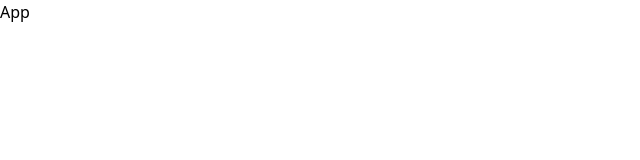
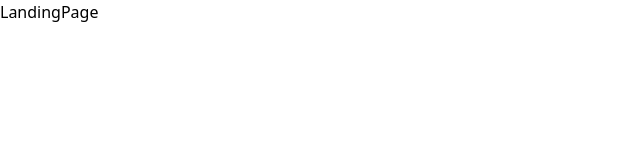
Before and after one commit to akashcn04/CampusCompanion, a React (Vite) app in the folder client/: page /landing-page in a window 1280 px wide. Shown: the top 160 px of the page, without its empty margins (0-640 px from the left). Built offline with nearby package versions, Linux system fonts and the light colour scheme.

Commit message:
added pages folder creating some jsx files for some pages and added routes for all of this in App.jsx

```diff
--- a/client/package.json
+++ b/client/package.json
@@ -11,7 +11,8 @@
   },
   "dependencies": {
     "react": "^18.3.1",
-    "react-dom": "^18.3.1"
+    "react-dom": "^18.3.1",
+    "react-router-dom": "^6.26.0"
   },
   "devDependencies": {
     "@types/react": "^18.3.3",
--- a/client/src/App.jsx
+++ b/client/src/App.jsx
@@ -1,7 +1,20 @@
-import React from 'react'
+import {BrowserRouter,Routes,Route} from 'react-router-dom'
+import Home from './pages/Home'
+import SignUp from './pages/SignUp'
+import LogIn from './pages/LogIn'
+import SignOut from './pages/SignOut'
+import LandingPage from './pages/LandingPage'
 
 export default function App() {
   return (
-    <div>App</div>
+    <BrowserRouter>
+      <Routes>
+        <Route path="/" element={<Home/>}/>
+        <Route path="/sign-up" element={<SignUp/>}/>
+        <Route path="/log-in" element={<LogIn/>}/>
+        <Route path="/sign-out" element={<SignOut/>}/>
+        <Route path="/landing-page" element={<LandingPage/>}/>
+      </Routes>
+    </BrowserRouter>
   )
 }
--- /dev/null
+++ b/client/src/pages/Home.jsx
@@ -0,0 +1,7 @@
+import React from 'react'
+
+export default function Home() {
+  return (
+    <div>Home</div>
+  )
+}
--- /dev/null
+++ b/client/src/pages/LandingPage.jsx
@@ -0,0 +1,7 @@
+import React from 'react'
+
+export default function LandingPage() {
+  return (
+    <div>LandingPage</div>
+  )
+}
--- /dev/null
+++ b/client/src/pages/LogIn.jsx
@@ -0,0 +1,7 @@
+import React from 'react'
+
+export default function LogIn() {
+  return (
+    <div>LogIn</div>
+  )
+}
--- /dev/null
+++ b/client/src/pages/SignOut.jsx
@@ -0,0 +1,7 @@
+import React from 'react'
+
+export default function SignOut() {
+  return (
+    <div>SignOut</div>
+  )
+}
--- /dev/null
+++ b/client/src/pages/SignUp.jsx
@@ -0,0 +1,7 @@
+import React from 'react'
+
+export default function SignUp() {
+  return (
+    <div>SignUp</div>
+  )
+}
```
Also changed, not shown: 1 other file (tests, documents, lock files or other folders).
